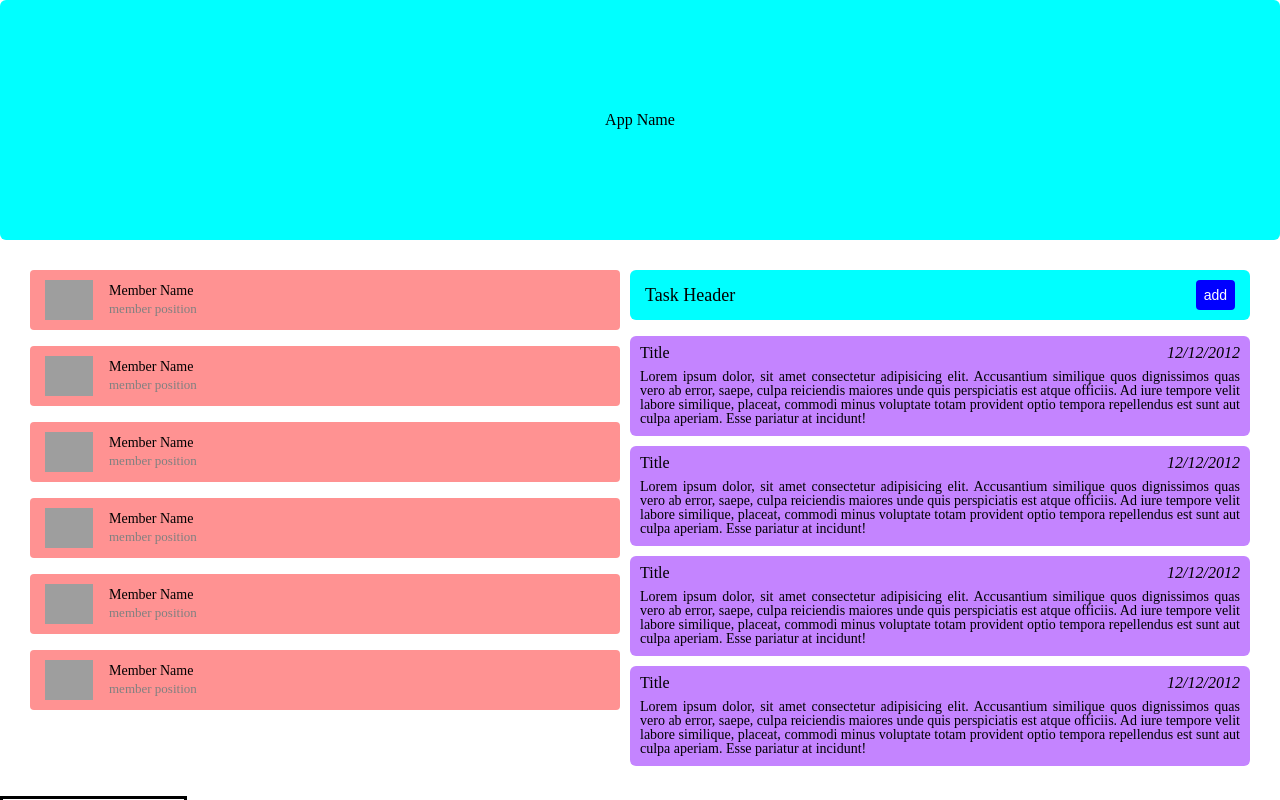
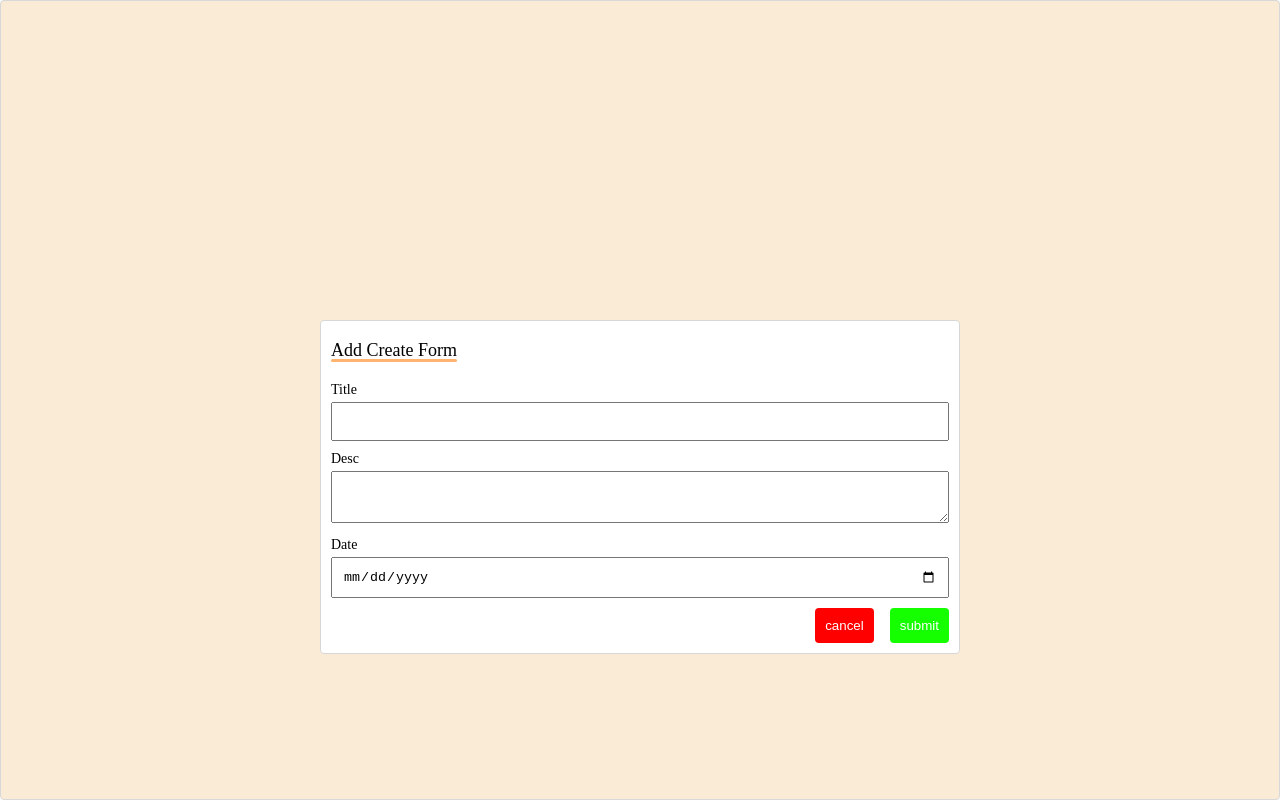
Before and after one commit to janarthanam3/todo-task-web-app, an Angular app: page / in a window 1280 px wide. Shown: the top 800 px of the page. Built offline with nearby package versions, Linux system fonts and the light colour scheme; grey boxes are pictures that could not be loaded.

Commit message:
task form design completed

```diff
--- a/src/app/task-create-form/task-create-form.css
+++ b/src/app/task-create-form/task-create-form.css
@@ -0,0 +1,83 @@
+.backdrop {
+  background: antiquewhite;
+  width: 100%;
+  height: 100vh;
+  position: fixed;
+  top: 0px;
+  left: 0px;
+  border: 1px solid #d8d8d8;
+  border-radius: 4px;
+}
+dialog {
+  top: 40%;
+  left: 0px;
+  width: 90%;
+  margin: 0 auto;
+  max-width: 40rem;
+  border-radius: 4px;
+  border: 1px solid #d7d7d7;
+}
+.header {
+  padding: 20px 10px;
+  font-size: 18px;
+  line-height: 18px;
+  text-transform: capitalize;
+}
+.header .box {
+  max-width: max-content;
+}
+.header .box .line {
+  width: 100%;
+  background: #ffb571;
+  border-radius: 10px;
+  height: 3px;
+}
+.header .box:hover .line {
+  animation-name: line-border;
+  animation-duration: 4s;
+}
+@keyframes line-border {
+  from {
+    width: 0%;
+  }
+  to {
+    width: 100%;
+  }
+}
+form {
+  padding: 0px 10px;
+}
+.formelement {
+  padding-bottom: 10px;
+}
+.formelement .label {
+  font-size: 14px;
+  padding-bottom: 4px;
+  text-transform: capitalize;
+}
+.formelement textarea,
+input {
+  padding: 10px;
+  width: 100%;
+}
+.footer {
+  padding: 0px 10px;
+  display: flex;
+  justify-content: flex-end;
+  align-items: center;
+  gap: 1rem;
+  padding-bottom: 10px;
+}
+.btn {
+  padding: 10px;
+  border: 0px;
+  border-radius: 4px;
+}
+.cancel {
+  background: red;
+  color: white;
+}
+.submit {
+  background: rgb(21, 255, 0);
+  color: white;
+}
--- a/src/app/task-create-form/task-create-form.html
+++ b/src/app/task-create-form/task-create-form.html
@@ -1,6 +1,11 @@
-<div class="backdrop">
-    <dialog class="dialog" open>
-      <header class="header">add create form</header>
+<div class="backdrop"></div>
+<dialog open>
+  <header class="header">
+    <div class="box">
+      <p>add create form</p>
+      <div class="line"></div>
+    </div>
+  </header>
   <form>
     <div class="formelement">
       <p class="label">title</p>
@@ -20,5 +25,3 @@
     <button class="btn submit">submit</button>
   </footer>
 </dialog>
-
-</div>
```
Lines whose indentation alone changed are shown as unchanged.
